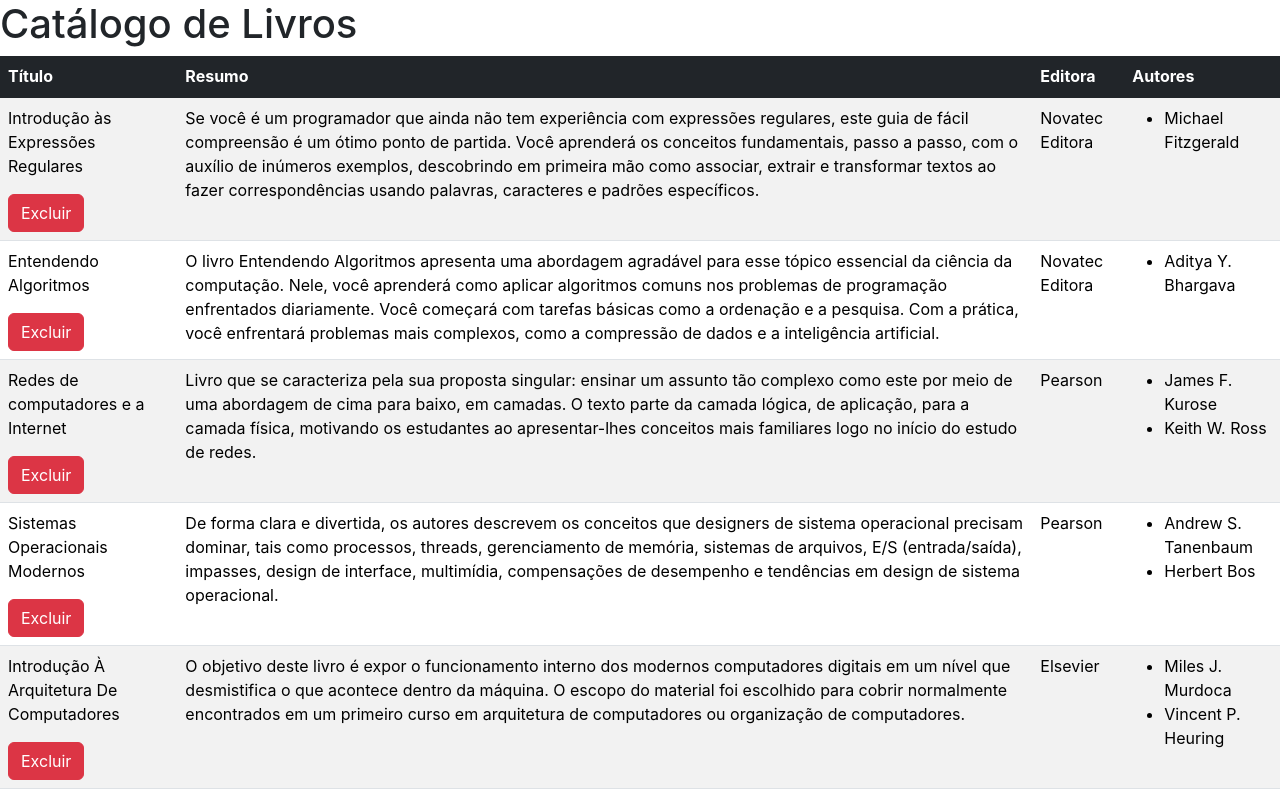
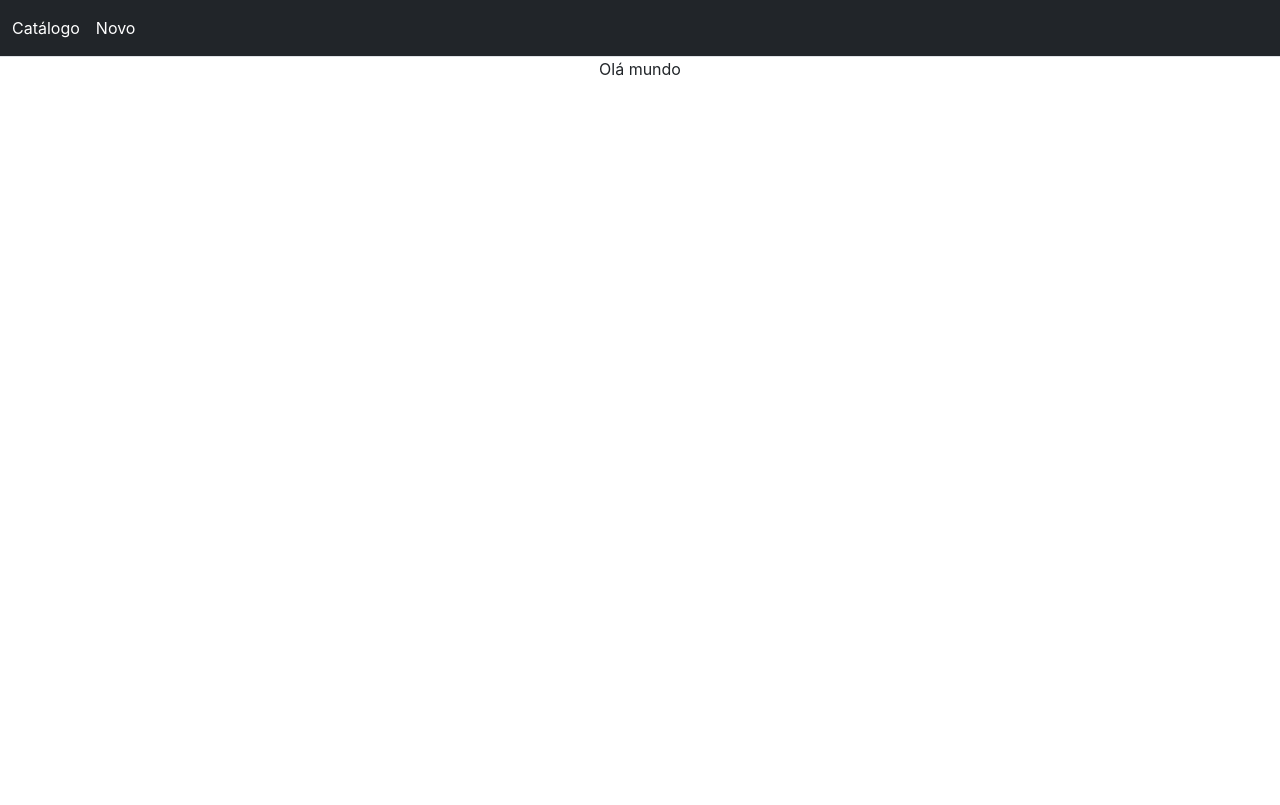
Before and after one commit to ivanmortimer/livros-react, a React (Create React App) app: page /dados in a window 1280 px wide. Built offline with nearby package versions, Linux system fonts and the light colour scheme.

Commit message:
(B2.7) Routes and Links working and styles via Bootstrap.

```diff
--- a/package.json
+++ b/package.json
@@ -12,7 +12,9 @@
     "@types/react-dom": "^18.3.1",
     "react": "^18.3.1",
     "react-dom": "^18.3.1",
-    "react-scripts": "5.0.1",
+    "react-router": "^6.27.0",
+    "react-router-dom": "^6.27.0",
+    "react-scripts": "^5.0.1",
     "typescript": "^4.9.5",
     "web-vitals": "^2.1.4"
   },
--- a/src/App.tsx
+++ b/src/App.tsx
@@ -1,11 +1,30 @@
 import React from 'react';
 import LivroLista from './LivroLista';
+import LivroDados from './LivroDados';
 import './App.css';
+import { Routes, Route, BrowserRouter, Link } from 'react-router-dom';
 
 function App() {
   return (
     <div className="App">
-      <LivroLista />
+      <BrowserRouter>
+        <nav className="navbar bg-dark border-bottom border-body navbar-dark navbar-text">
+          <div className="container-fluid">
+            <ul className="navbar-nav d-flex flex-row">
+              <li className="nav-item me-3">  {/* Classe me-3 adiciona margem à direita */}
+                <Link className="nav-link text-white" to="/">Catálogo</Link> {/* text-white para cor branca */}
+              </li>
+              <li className="nav-item">
+                <Link className="nav-link text-white" to="/dados">Novo</Link> {/* text-white para cor branca */}
+              </li>
+            </ul>
+          </div>
+        </nav>
+        <Routes>
+          <Route path="/" element={<LivroLista />} />
+          <Route path="/dados" element={<LivroDados />} />
+        </Routes>
+      </BrowserRouter>
     </div>
   );
 }
--- a/src/LivroDados.js
+++ b/src/LivroDados.js
@@ -0,0 +1,7 @@
+function LivroDados() {
+    return (
+        <main>Olá mundo</main>
+    )
+}
+
+export default LivroDados
```
Also changed, not shown: 1 other file (tests, documents, lock files or other folders).
